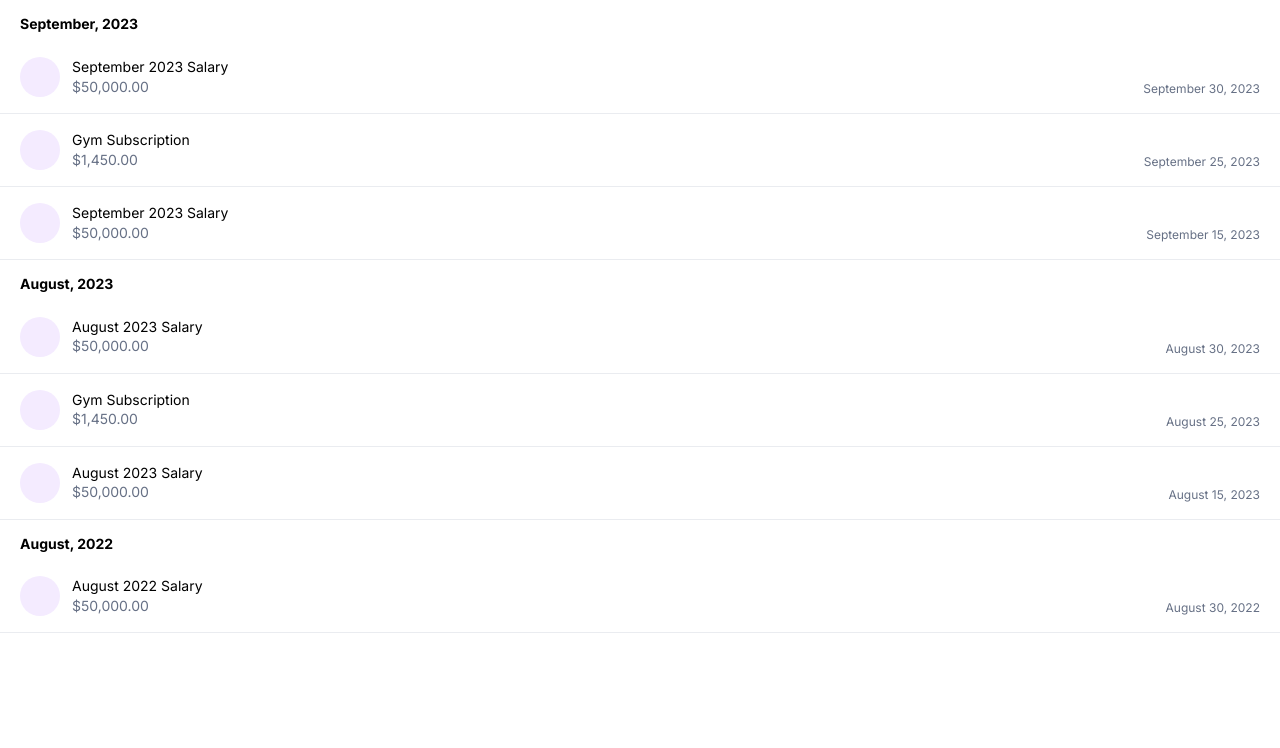
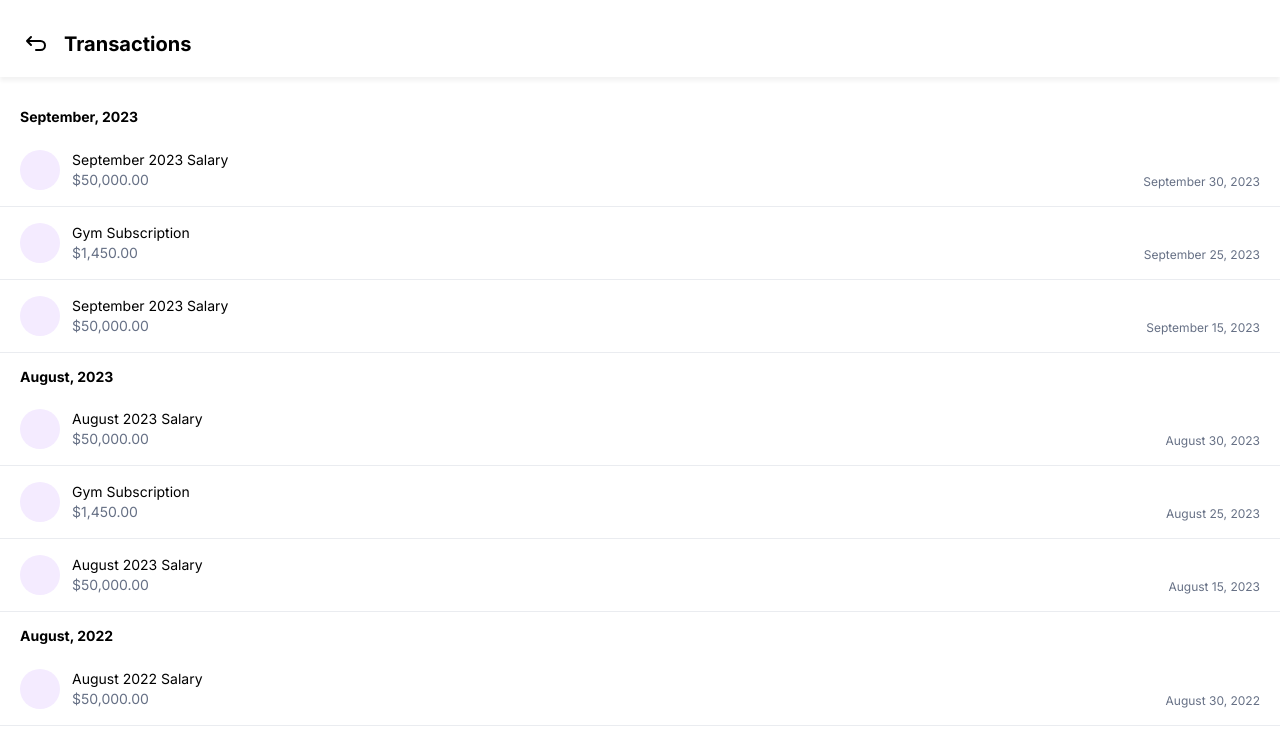
Before and after one commit to LordFitoi/TransactDot, a React (Vite) app: page / in a window 1280 px wide. Shown: the top 748 px of the page. Built offline with nearby package versions, Linux system fonts and the light colour scheme.

Commit message:
feat: assetUrl helper method added

```diff
--- a/src/App.tsx
+++ b/src/App.tsx
@@ -1,10 +1,12 @@
 import TransactionBoard from './components/transactions/board'
+import Header from './components/layouts/header'
 import mockTransactions from './mock/transactions'
 
 
 function App() {
   return (
     <>
+      <Header title="Transactions"></Header>
       <TransactionBoard transactions={mockTransactions} />
     </>
   )
--- a/src/components/layouts/header.tsx
+++ b/src/components/layouts/header.tsx
@@ -1,11 +1,11 @@
 import './styles.scss';
+import { assetUrl } from '../../helpers/assets';
 
 export default function Header(props: {title: string}) {
-
     return <>
         <header className="main__header">
             <button>
-                <img src="/public/icons/flip-backward.svg"/>
+                <img src={ assetUrl('icons/flip-backward.svg') }/>
             </button>
             <h1>{ props.title }</h1>
         </header>
--- /dev/null
+++ b/src/helpers/assets.ts
@@ -0,0 +1,3 @@
+export function assetUrl(path: string): string {
+    return new URL(`/src/assets/${path}`, import.meta.url).href
+}
--- a/src/main.tsx
+++ b/src/main.tsx
@@ -1,7 +1,7 @@
 import React from 'react'
 import ReactDOM from 'react-dom/client'
 import App from './App.tsx'
-import './assets/scss/styles.scss'
+import '~/assets/scss/styles.scss'
 
 ReactDOM.createRoot(document.getElementById('root')!).render(
   <React.StrictMode>
```
